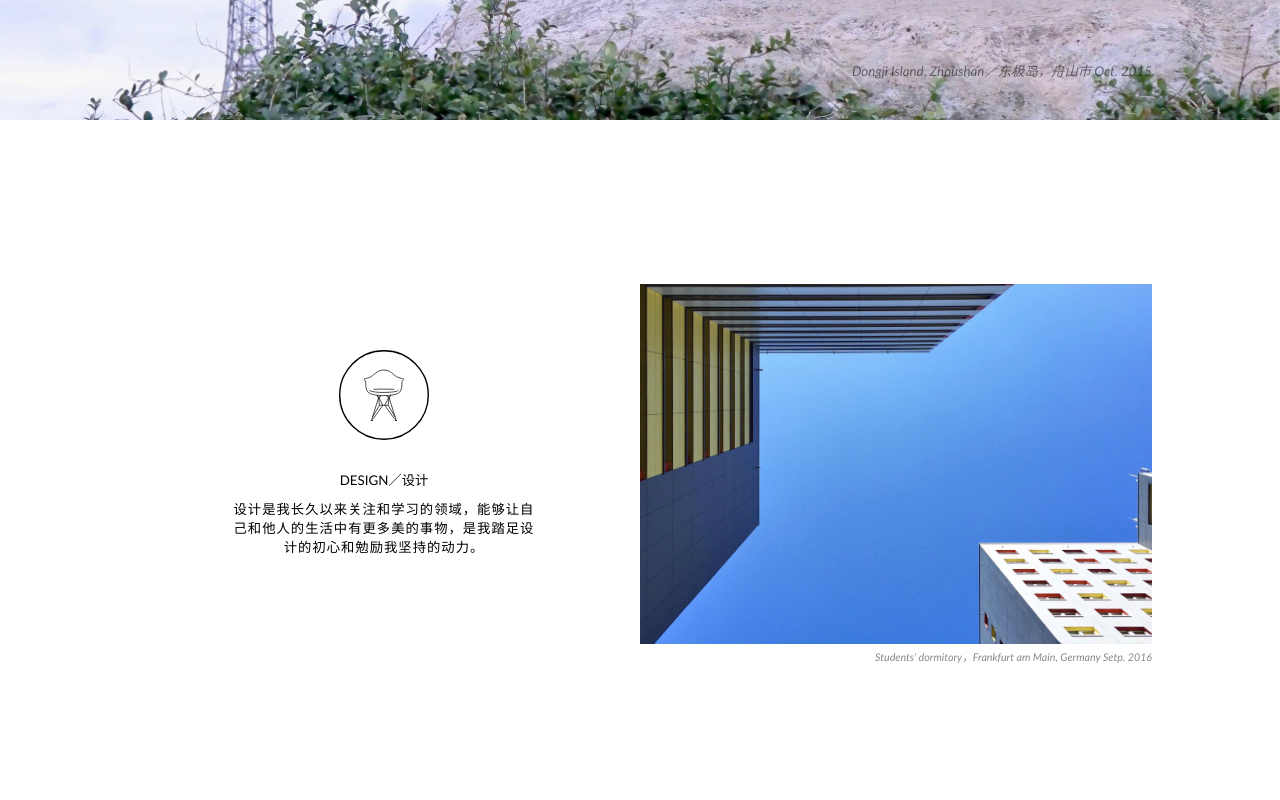
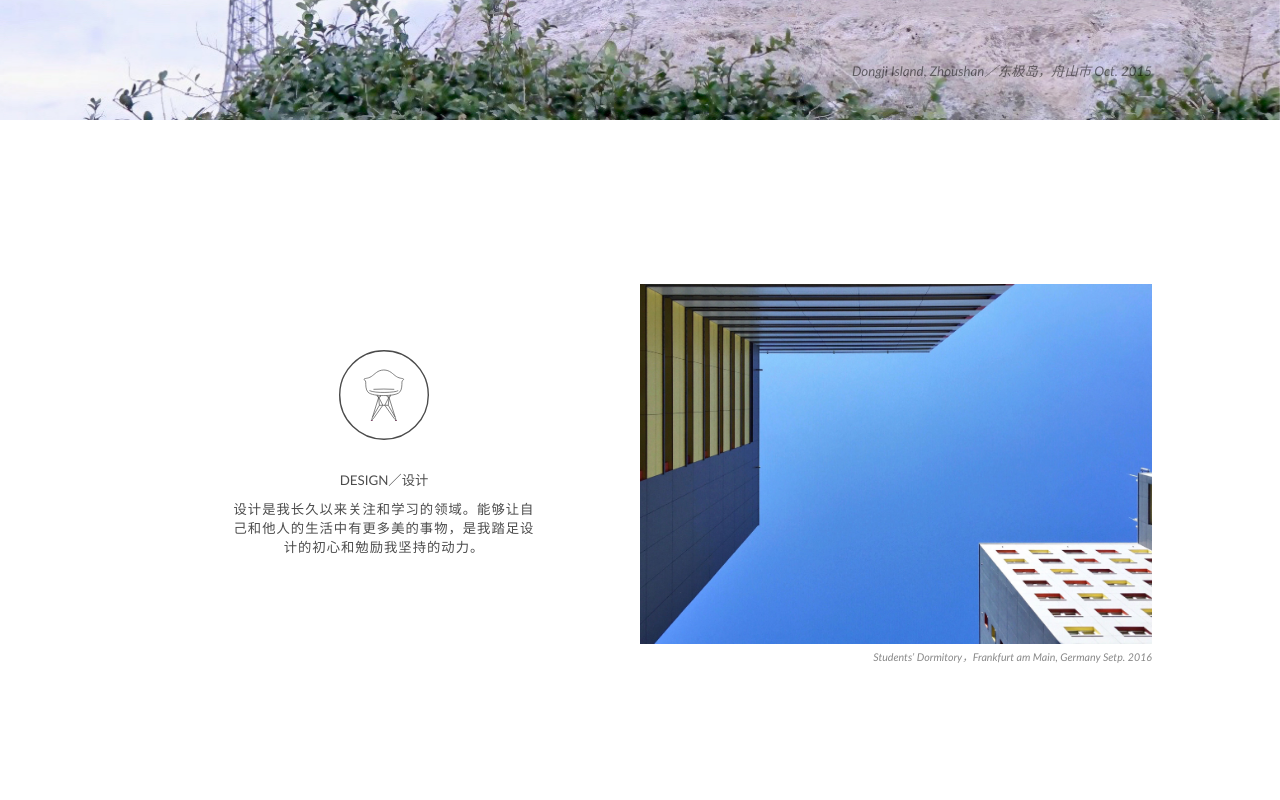
Before and after one commit to andoudou/Anyandesign, a plain HTML site: page website/portfolio/about.html in a window 1280 px wide. Shown: the part 680-1480 px from the top of the page. Drawn offline with nearby package versions, Linux system fonts and the light colour scheme.

Commit message:
NothingNew

```diff
--- a/website/portfolio/CSS/about.css
+++ b/website/portfolio/CSS/about.css
@@ -128,6 +128,7 @@
     line-height: 1.5;
     font-weight: 100;
     transition: all 0.5s;
+    color: #444;
 }
 
 #quote {
@@ -291,6 +292,7 @@
     margin-right: auto;
     right: 0;
     left: 0;
+    opacity: 0.7;
 }
 
 .loveicon {
--- a/website/portfolio/CSS/foot.css
+++ b/website/portfolio/CSS/foot.css
@@ -37,7 +37,7 @@
 }
 
 .queue a:hover {
-    color: #007AFF;
+    color: #FF009D;
     transition: .2s;
 }
 
--- a/website/portfolio/JavaScript/home.js
+++ b/website/portfolio/JavaScript/home.js
@@ -89,3 +89,66 @@ $(document).ready(function() {
         $(this).delay(800 * index).fadeToggle(700);
     });*/
 });
+
+$(document).ready(function() {
+    $('#fullpage').fullpage({
+        //Navigation
+        menu: '#menu',
+        lockAnchors: false,
+        anchors: ['firstPage', 'secondPage'],
+        navigation: false,
+        navigationPosition: 'right',
+        navigationTooltips: ['firstSlide', 'secondSlide'],
+        showActiveTooltip: false,
+        slidesNavigation: false,
+        slidesNavPosition: 'bottom',
+
+        //Scrolling
+        css3: true,
+        scrollingSpeed: 600,
+        autoScrolling: true,
+        fitToSection: true,
+        fitToSectionDelay: 1000,
+        scrollBar: true,
+        easing: 'easeInOutCubic',
+        easingcss3: 'ease',
+        loopBottom: false,
+        loopTop: false,
+        loopHorizontal: true,
+        continuousVertical: false,
+        continuousHorizontal: false,
+        scrollHorizontally: false,
+        interlockedSlides: false,
+        dragAndMove: false,
+        offsetSections: false,
+        resetSliders: false,
+        fadingEffect: false,
+        normalScrollElements: '#element1, .element2',
+        scrollOverflow: false,
+        scrollOverflowReset: null,
+        scrollOverflowOptions: true,
+        touchSensitivity: 15,
+        normalScrollElementTouchThreshold: 5,
+        bigSectionsDestination: null,
+
+        //Accessibility
+        keyboardScrolling: true,
+        animateAnchor: true,
+        recordHistory: true,
+
+        //Custom selectors
+        sectionSelector: '.section',
+        slideSelector: '.slide',
+
+        lazyLoading: true,
+
+        //events
+        onLeave: function(index, nextIndex, direction) {},
+        afterLoad: function(anchorLink, index) {},
+        afterRender: function() {},
+        afterResize: function() {},
+        afterResponsive: function(isResponsive) {},
+        afterSlideLoad: function(anchorLink, index, slideAnchor, slideIndex) {},
+        onSlideLeave: function(anchorLink, index, slideIndex, direction, nextSlideIndex) {}
+    });
+});
--- a/website/portfolio/about.html
+++ b/website/portfolio/about.html
@@ -12,8 +12,16 @@
     <link rel="stylesheet" href="CSS/all_skeleton.css">
     <link rel="stylesheet" href="CSS/about.css">
 
-    <script type="text/javascript" src="JavaScript/jquery-3.1.1.min.js"></script>
+    <script type="text/javascript" src="JavaScript/lib/jquery-3.1.1.min.js"></script>
     <script type="text/javascript" src="JavaScript/home.js"></script>
+
+    <link rel="stylesheet" type="text/css" href="JavaScript/lib/fullpage.js/dist/jquery.fullPage.css" />
+    <script src="http://ajax.googleapis.com/ajax/libs/jquery/1.11.1/jquery.min.js"></script>
+    <!-- This following line is optional. Only necessary if you use the option css3:false and you want to use other easing effects rather than "linear", "swing" or "easeInOutCubic". -->
+    <script src="JavaScript/lib/fullpage.js/vendors/jquery.easings.min.js"></script>
+    <!-- This following line is only necessary in the case of using the option `scrollOverflow:true` -->
+    <script type="text/javascript" src="JavaScript/lib/fullpage.js/vendors/scrolloverflow.min.js"></script>
+    <script type="text/javascript" src="JavaScript/lib/fullpage.js/dist/jquery.fullPage.js"></script>
 
     <link rel="shortcut icon" href="../favicon.ico" />
     <link rel="bookmark" href="../favicon.ico" />
@@ -26,6 +34,7 @@
                 <a id="index.html" href="../index.html">
                     <div id="logo"></div>
                 </a>
+
                 <div id="menu">
                     <ul>
                         <div class="dropdown">
@@ -63,32 +72,15 @@
                         </div>
                     </ul>
                 </div>
+
             </div>
         </div>
         <!--navibar-->
         <div id="banner"></div>
         <p class="baudelaire">
-            <span id="quote">L’étude du beau est un duel où <br>l’artiste crie de frayeur avant d’être vaincu.</span><br><br>"对美的研究不过一场殊死决斗，在注定被击败的结局之前，<br>只不过看谁的哀鸣声更为响彻。"<br><br>—— Charles Pierre Baudelaire 波德莱尔
+            <span id="quote">L’étude du beau est un duel où <br>l’artiste crie de frayeur avant d’être vaincu.</span><br><br>“对美的研究不过一场殊死决斗，在注定被击败的结局之前，<br>只不过看谁的哀鸣声更为响彻。”<br><br>—— Charles Pierre Baudelaire 波德莱尔
         </p>
         <h6 id="photoinfo">Dongji Island, Zhoushan／东极岛，舟山市 Oct. 2015</h6>
-
-
-
-        <!--<div class="anyan">
-            <div class="leftyan">
-                <div id="yan"></div>
-                <h6 class="zhoushan">Dongji Island, Zhoushan Oct. 2015</h6>
-            </div>
-            <div class="rightyan">
-                <div class="quote">
-                    <h3>AN YAN／安妍</h3>
-                    <p class="reason">
-                        L’étude du beau est un duel où <br>l’artiste crie de frayeur avant d’être vaincu.<br>对美的研究不过一场殊死决斗，在注定被击败的结局之前，<br>只不过看谁的哀鸣声更为响彻。
-                    </p>
-                </div>
-            </div>
-        </div>-->
-
         <a>
             <div id="godownbtn" class="scroll_projects"></div>
         </a>
@@ -96,31 +88,27 @@
     </div>
 
 
-
-
-
     <div class="container page" id="goingto">
-        <!-- <div id="describ">
-            <h4>“对美的研究不过一场殊死决斗，在注定被击败的结局之前，只不过看谁的哀鸣声更为响彻。”</h4>
-            <h4></h4>
-        </div>-->
-
+        <div id="fullpage">
+            <div class="section">
                 <div class="loveA">
                     <div class="left">
                         <div class="why">
                             <div class="loveicon" id="loveicon1"></div>
                             <h5>DESIGN／设计</h5>
                             <p class="reason">
-                        设计是我长久以来关注和学习的领域，能够让自己和他人的生活中有更多美的事物，是我踏足设计的初心和勉励我坚持的动力。
+                                设计是我长久以来关注和学习的领域。能够让自己和他人的生活中有更多美的事物，是我踏足设计的初心和勉励我坚持的动力。
                             </p>
                         </div>
                     </div>
                     <div class="right">
                         <div class="lovepic" id="lovepic1"></div>
-                <h6>Students’ dormitory，Frankfurt am Main, Germany Setp. 2016</h6>
+                        <h6>Students’ Dormitory，Frankfurt am Main, Germany Setp. 2016</h6>
+                    </div>
                 </div>
             </div>
 
+            <div class="section">
                 <div class="loveB">
                     <div class="left">
                         <div class="lovepic" id="lovepic2"></div>
@@ -136,7 +124,9 @@
                         </div>
                     </div>
                 </div>
+            </div>
 
+            <div class="section">
                 <div class="loveA">
                     <div class="left">
                         <div class="why">
@@ -152,7 +142,9 @@
                         <h6>Suburb, Frankfurt am Main, Germany Oct. 2016</h6>
                     </div>
                 </div>
+            </div>
 
+            <div class="section">
                 <div class="loveB">
                     <div class="left">
                         <div class="lovepic" id="lovepic4"></div>
@@ -163,12 +155,14 @@
                             <div class="loveicon" id="loveicon4"></div>
                             <h5>Copper Plate／书法</h5>
                             <p class="reason">
-                        相比较其他书写体，铜板体流畅而连贯的线条可能是是英文在平面世界最真实的映射。
+                                相比较其它书写体，铜板体流畅而连贯的线条可能是英文在平面世界最真实的映射。
                             </p>
                         </div>
                     </div>
                 </div>
+            </div>
 
+            <div class="section">
                 <div class="loveA">
                     <div class="left">
                         <div class="why">
@@ -184,11 +178,13 @@
                         <h6>Mendelssohn House, Leipzig, Germany Jan. 2017</h6>
                     </div>
                 </div>
+            </div>
 
+            <div class="section">
                 <div class="loveB">
                     <div class="left">
                         <div class="lovepic" id="lovepic6"></div>
-                <h6 class="vertical">Brussels, Belgique Oct. 2016</h6>
+                        <h6 class="vertical">Pierre Marcolini Shop, Brussels, Belgique Oct. 2016</h6>
                     </div>
                     <div class="right">
                         <div class="why">
@@ -200,13 +196,12 @@
                         </div>
                     </div>
                 </div>
-
-
+            </div>
+        </div>
         <!--over-->
 
         <!--底栏-->
         <div id="ground">
-
             <div id="sayhi">
                 <ul id="connect">
                     <li>
@@ -233,9 +228,9 @@
 
             <div id="rights"><a>© AnYan <span id="year"></span></a></div>
         </div>
-    </div>
 
 
+    </div>
 </body>
 
 </html>
```
Also changed, not shown: website/index.html (+2 -1 lines), website/portfolio/all.html (+1 -1 lines), website/portfolio/JavaScript/lib/jquery-3.1.1.min.js (renamed from website/portfolio/JavaScript/jquery-3.1.1.min.js), website/portfolio/images/icon/industrial2.svg, website/portfolio/images/icon/infographic2.svg, website/portfolio/images/icon/interaction2.svg, website/portfolio/images/icon/other2.svg. Lines whose indentation alone changed are shown as unchanged.
